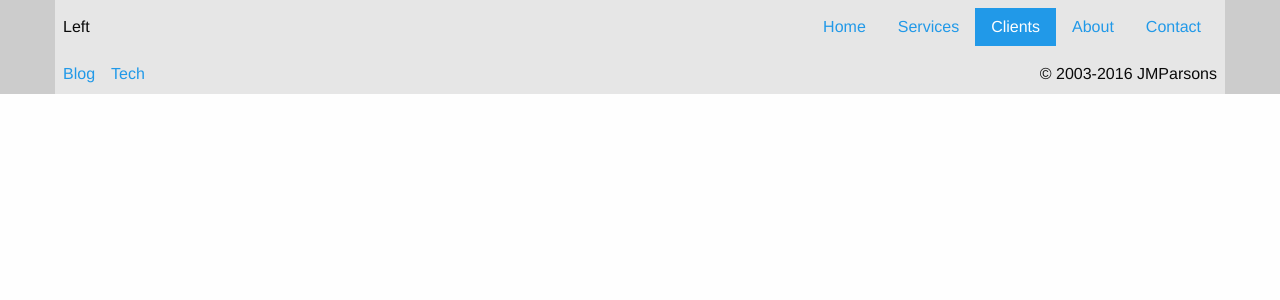
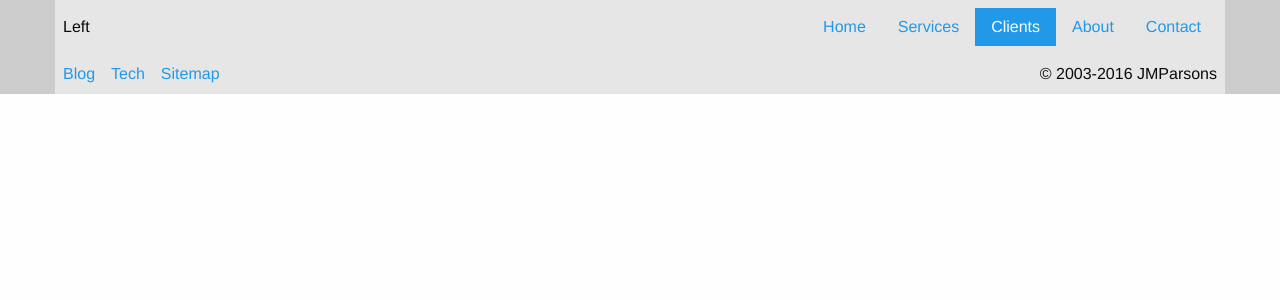
Before and after one commit to jmparsons/jmpweb-old-jekyll, a Jekyll site: the page built from clients.md, in a window 1280 px wide. Shown: the top 300 px of the page. Built offline with Jekyll 4.4.1, drawn with Linux system fonts in a browser that asks for light colours.

Commit message:
Changed nav to topnav, added botnav, changed clients file to yml from json, added botnav to footer, added tech blog and sitemap pages.

```diff
--- a/_data/clients.json
+++ /dev/null
@@ -1,2 +0,0 @@
-{
-}
--- /dev/null
+++ b/_includes/botnav.html
@@ -0,0 +1,11 @@
+<nav>
+  <ul class="botnav menu simple">
+    {% for nav in site.data.botnav %}
+    {% if nav.link == page.permalink %}
+    <li class="active"><a href="{{ nav.link | relative_url }}">{{ nav.title }}</a></li>
+    {% else %}
+    <li><a href="{{ nav.link | relative_url }}">{{ nav.title }}</a></li>
+    {% endif %}
+    {% endfor %}
+  </ul>
+</nav>
--- a/_includes/footer.html
+++ b/_includes/footer.html
@@ -3,10 +3,7 @@
     <div class="large-12 columns">
       <div class="top-bar">
         <div class="top-bar-left">
-          <ul class="menu simple">
-            <li><a href="#">Blog</a></li>
-            <li><a href="#">Tech</a></li>
-          </ul>
+          {% include botnav.html %}
         </div>
         <div class="top-bar-right">&copy; 2003-2016 JMParsons</div>
       </div>
--- a/_includes/header.html
+++ b/_includes/header.html
@@ -4,7 +4,7 @@
       <div class="top-bar">
         <div class="top-bar-left">Left</div>
         <div class="top-bar-right">
-          {% include nav.html %}
+          {% include topnav.html %}
         </div>
       </div>
     </div>
--- a/_includes/nav.html
+++ /dev/null
@@ -1,11 +0,0 @@
-<nav>
-  <ul class="topnav menu">
-    {% for nav in site.data.nav %}
-    {% if nav.href == page.permalink %}
-    <li class="active"><a href="{{ nav.href | relative_url }}">{{ nav.title }}</a></li>
-    {% else %}
-    <li><a href="{{ nav.href | relative_url }}">{{ nav.title }}</a></li>
-    {% endif %}
-    {% endfor %}
-  </ul>
-</nav>
--- /dev/null
+++ b/_includes/topnav.html
@@ -0,0 +1,11 @@
+<nav>
+  <ul class="topnav menu">
+    {% for nav in site.data.topnav %}
+    {% if nav.link == page.permalink %}
+    <li class="active"><a href="{{ nav.link | relative_url }}">{{ nav.title }}</a></li>
+    {% else %}
+    <li><a href="{{ nav.link | relative_url }}">{{ nav.title }}</a></li>
+    {% endif %}
+    {% endfor %}
+  </ul>
+</nav>
```
Also changed, not shown: _data/botnav.yml (added, +8 -0 lines), _data/social.yml (added, +8 -0 lines), _data/topnav.yml (renamed from _data/nav.yml, +5 -5 lines), blog.md (added, +5 -0 lines), sitemap.md (added, +5 -0 lines), tech.md (added, +5 -0 lines), _data/clients.yml (added).
